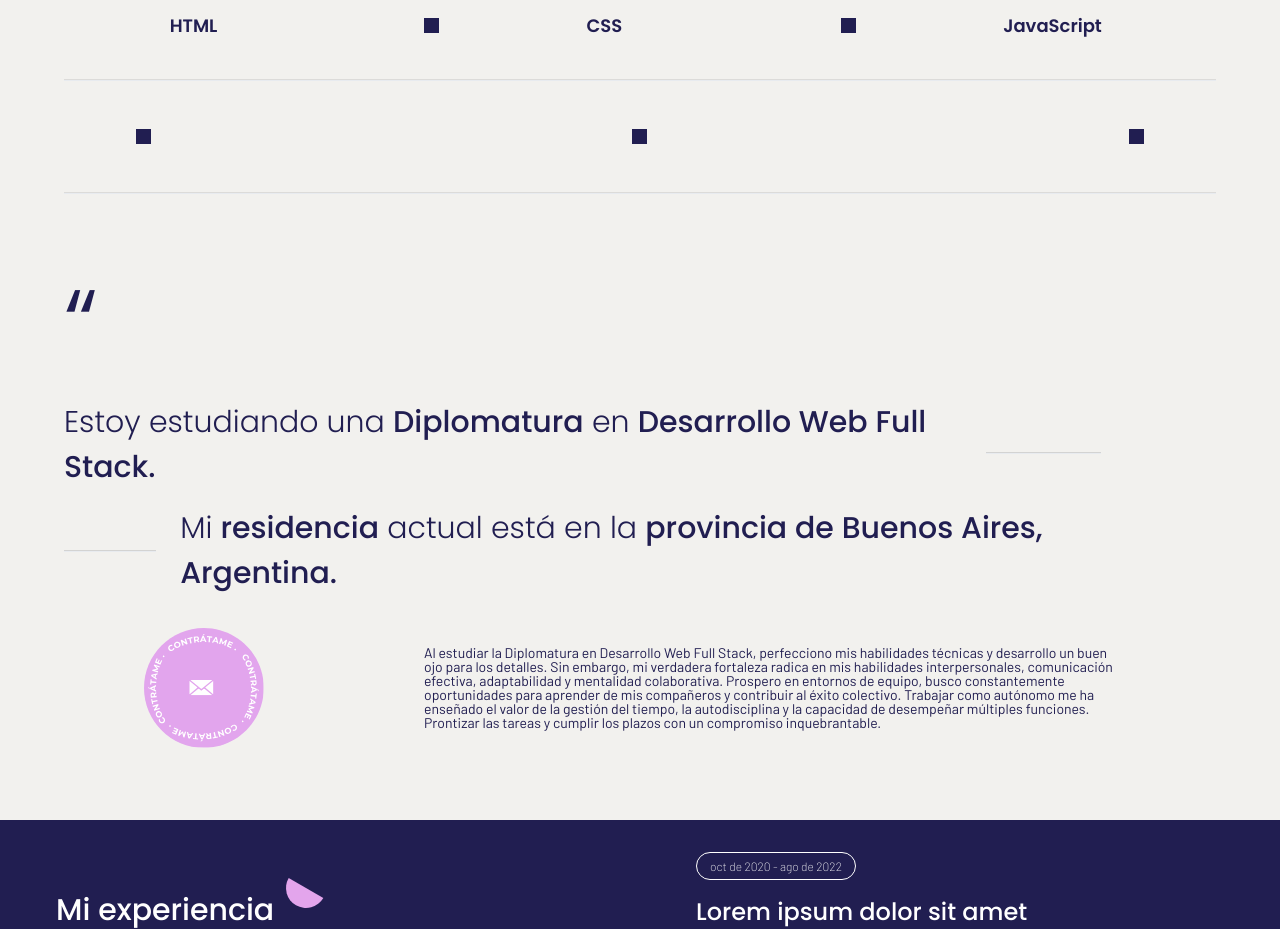
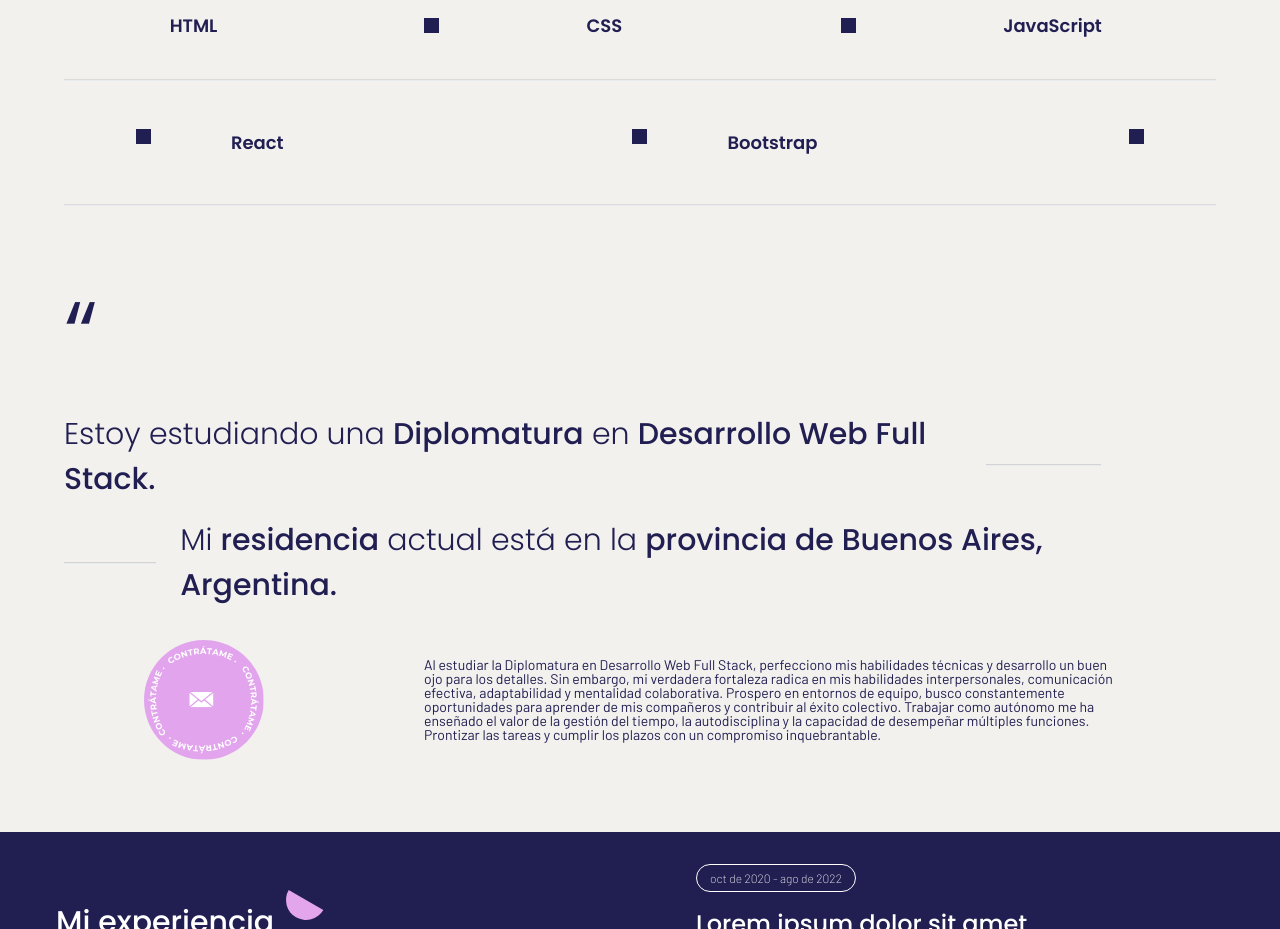
Before and after one commit to LudmilaBerto/TrabajoFinal-2, a React (Vite) app in the folder trabajoFinalDos/: page / in a window 1280 px wide. Shown: the part 980-1909 px from the top of the page. Built offline with nearby package versions, Linux system fonts and the light colour scheme.

Commit message:
Agregue mas habilidades en la seccion dos

```diff
--- a/trabajoFinalDos/src/Components/SectionDos/SectionDos.jsx
+++ b/trabajoFinalDos/src/Components/SectionDos/SectionDos.jsx
@@ -209,7 +209,7 @@ const SectionDos=()=>{
                         fontSize='lg'
                         flexBasis={{base:"100%", sm:"null",md:"30%", lg:"null", xl:"null"}}
                         m={2}
-                    ></Text>
+                    >React</Text>
 
 
                     {/* Creo un cuadradito divisor para separar habilidades */}
@@ -227,7 +227,7 @@ const SectionDos=()=>{
                         fontSize='lg'
                         flexBasis={{base:"100%", sm:"null",md:"30%", lg:"null", xl:"null"}}
                         m={2}
-                    ></Text>
+                    >Bootstrap</Text>
 
                     {/* Creo un cuadradito divisor para separar habilidades */}
                     <Box
```
